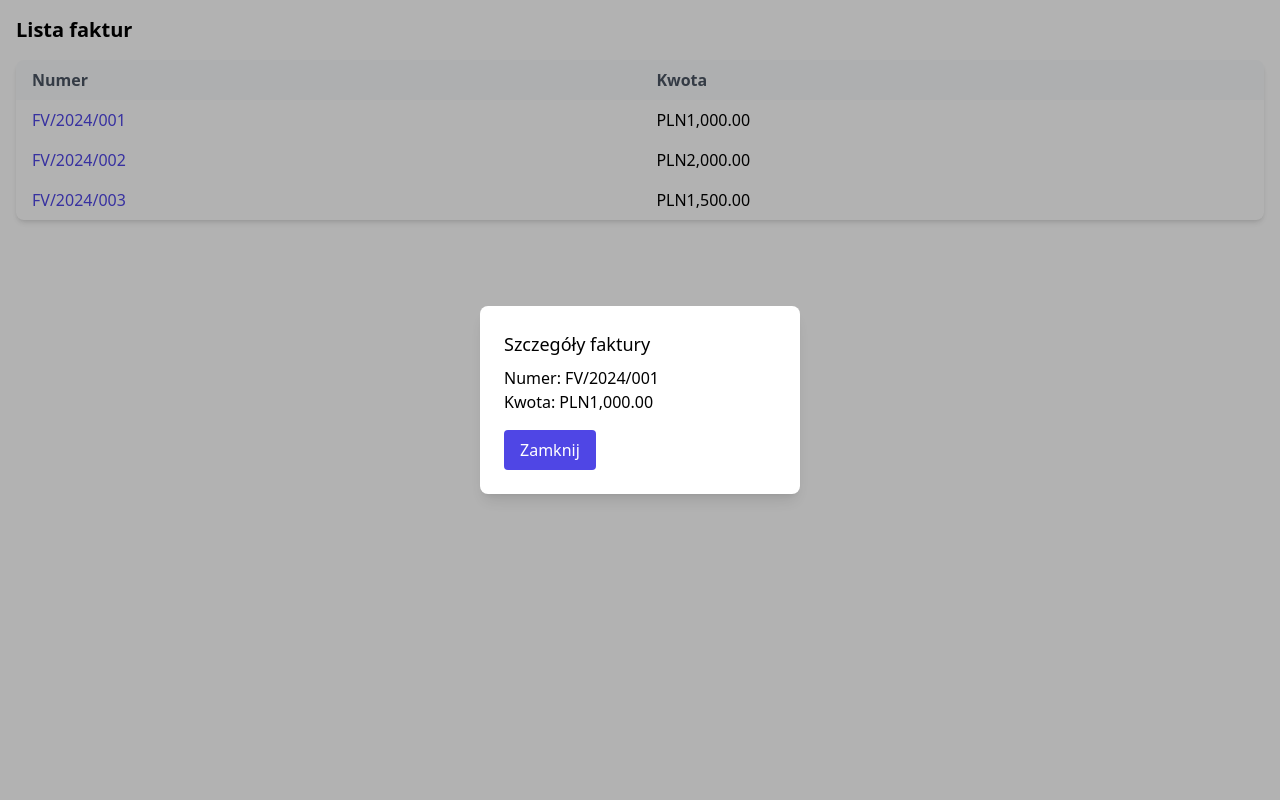
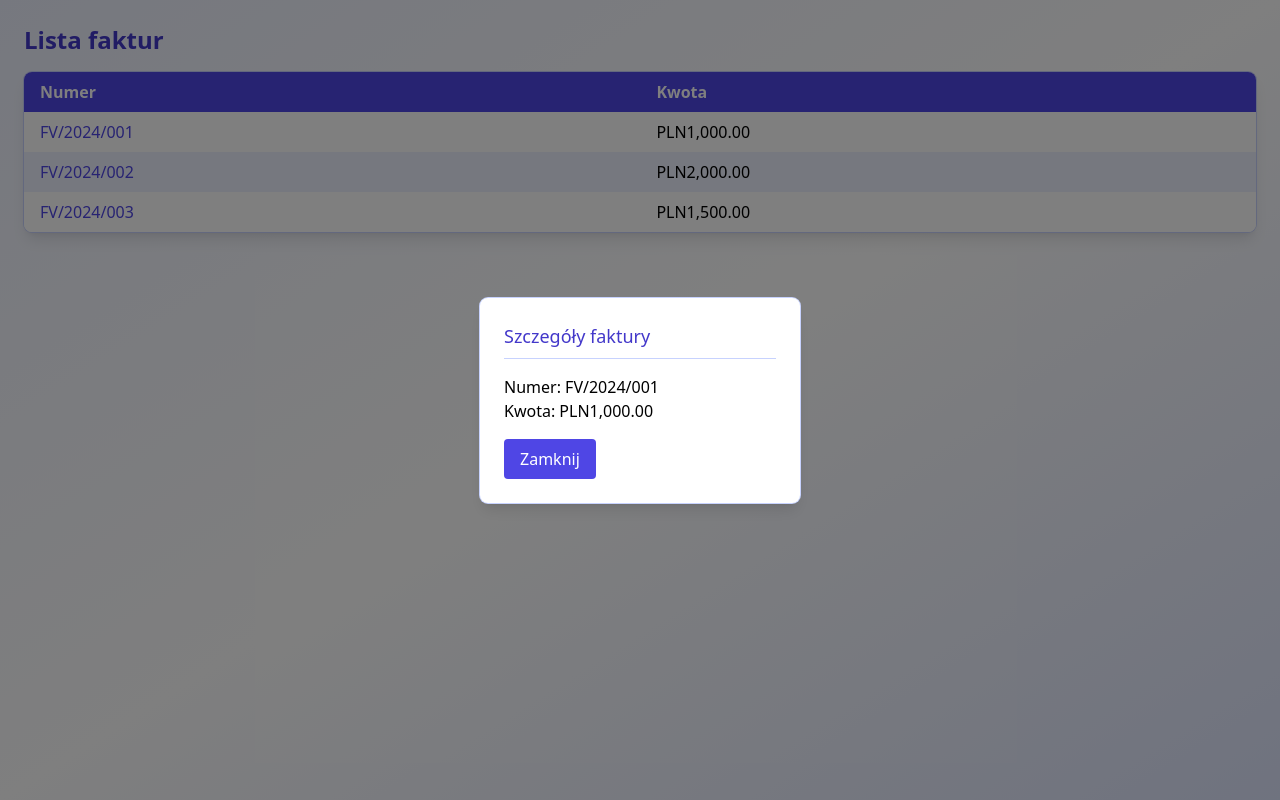
Before and after one commit to mada92/invoicer-ai, an Angular app: page /invoices in a window 1280 px wide. Both pictures are taken after a click on the link "FV/2024/001". Built offline with nearby package versions, Linux system fonts and the light colour scheme.

Commit message:
feat: improve invoice list styling

```diff
--- a/src/app/invoices/invoice-list/invoice-list.component.html
+++ b/src/app/invoices/invoice-list/invoice-list.component.html
@@ -1,15 +1,15 @@
-<div class="p-4 font-sans">
-  <h2 class="text-xl font-semibold mb-4">Lista faktur</h2>
-  <div class="bg-white shadow-md rounded-lg overflow-hidden">
+<div class="p-6 font-sans bg-gradient-to-br from-indigo-50 via-white to-indigo-100 min-h-screen">
+  <h2 class="text-2xl font-semibold mb-4 text-indigo-700">Lista faktur</h2>
+  <div class="bg-white/80 shadow-lg rounded-lg overflow-hidden ring-1 ring-indigo-200">
     <table class="w-full border-collapse">
-      <thead class="bg-gray-50 text-gray-600">
+      <thead class="bg-indigo-600 text-white">
         <tr>
           <th class="px-4 py-2 text-left">Numer</th>
           <th class="px-4 py-2 text-left">Kwota</th>
         </tr>
       </thead>
       <tbody>
-        <tr *ngFor="let invoice of invoices" class="hover:bg-gray-100">
+        <tr *ngFor="let invoice of invoices" class="odd:bg-white even:bg-indigo-50 hover:bg-indigo-100">
           <td class="px-4 py-2">
             <a href="#" (click)="openInvoiceDetails(invoice); $event.preventDefault()" class="text-indigo-600 hover:underline">
               {{ invoice.number }}
@@ -22,9 +22,9 @@
   </div>
 </div>
 
-<div class="fixed inset-0 bg-black/30 flex items-center justify-center" *ngIf="selectedInvoice">
-  <div class="bg-white p-6 rounded-lg shadow-lg min-w-[20rem]">
-    <h3 class="text-lg font-medium mb-2">Szczegóły faktury</h3>
+<div class="fixed inset-0 bg-black/50 flex items-center justify-center" *ngIf="selectedInvoice">
+  <div class="bg-white p-6 rounded-lg shadow-lg ring-1 ring-indigo-200 min-w-[20rem]">
+    <h3 class="text-lg font-medium mb-4 text-indigo-700 border-b border-indigo-200 pb-2">Szczegóły faktury</h3>
     <p>Numer: {{ selectedInvoice.number }}</p>
     <p>Kwota: {{ selectedInvoice.amount | currency:'PLN':'symbol' }}</p>
     <button type="button" (click)="closeDialog()" class="mt-4 px-4 py-2 bg-indigo-600 text-white rounded hover:bg-indigo-700">Zamknij</button>
```
